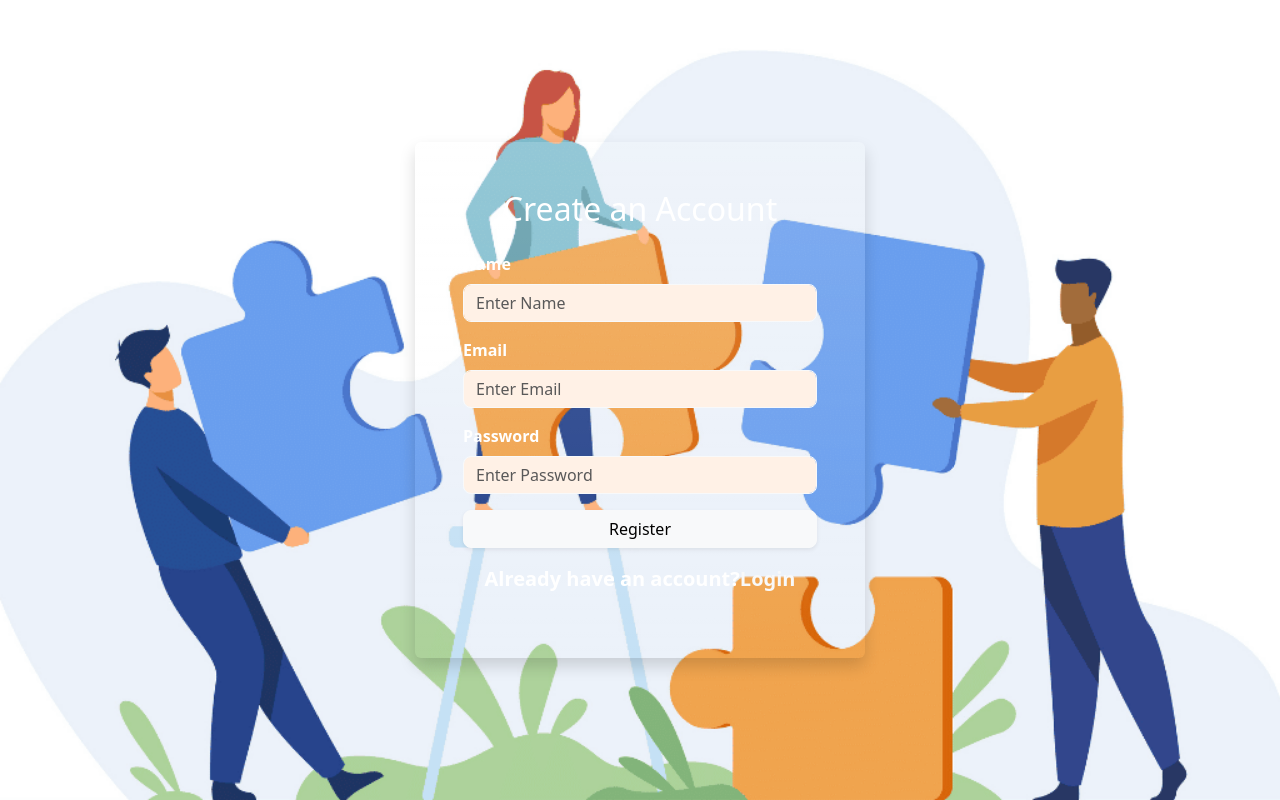
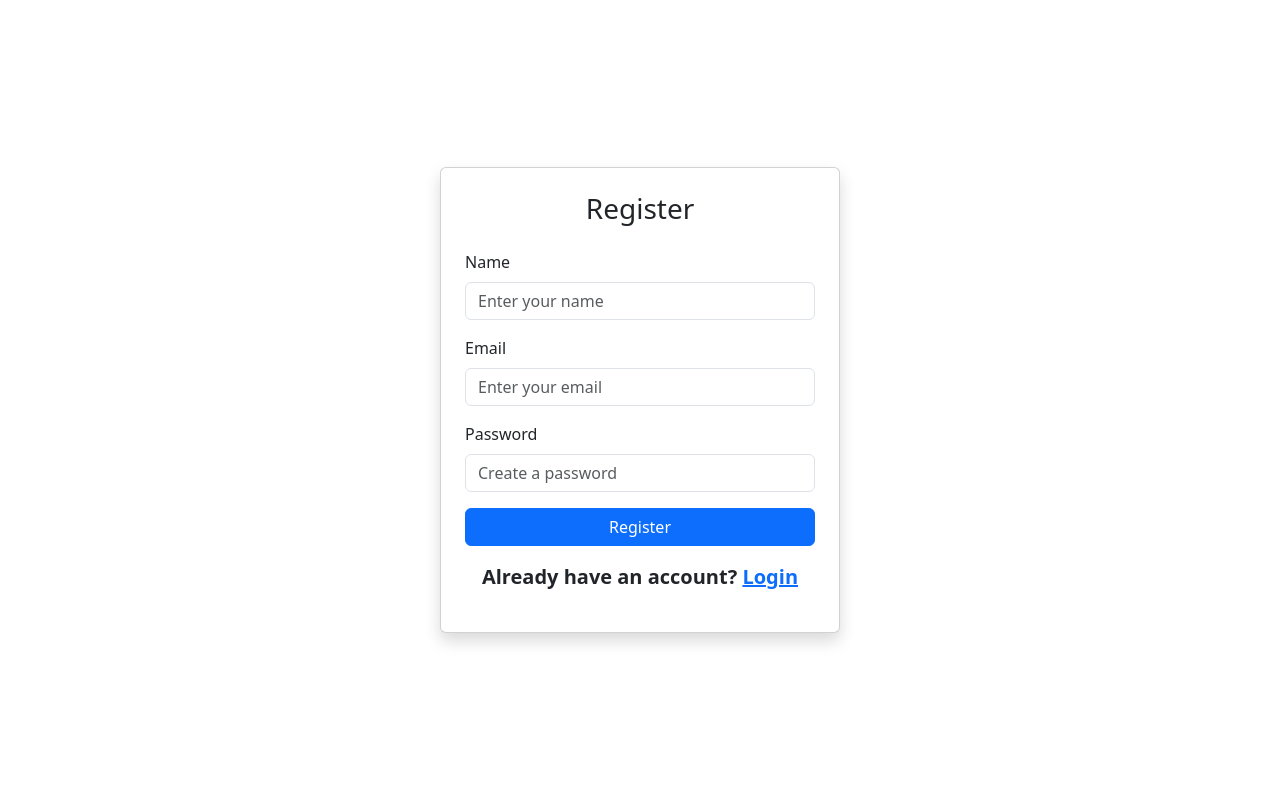
Before and after one commit to iamsjeevan/Task-Management-System, a React (Vite) app in the folder client/: page /Register in a window 1280 px wide. Built offline with nearby package versions, Linux system fonts and the light colour scheme.

Commit message:
login and registration

```diff
--- a/client/src/pages/Login.jsx
+++ b/client/src/pages/Login.jsx
@@ -1,92 +1,35 @@
-import React, { useState } from 'react';
-import { Link, useNavigate } from 'react-router-dom';
-import axios from 'axios';
-import image1 from '../assets/homeimage.png';
+import React from 'react';
+import { Link } from 'react-router-dom';
+import 'bootstrap/dist/css/bootstrap.min.css';
 
-function Login() {
-    const [email, setEmail] = useState('');
-    const [password, setPassword] = useState('');
-    const { setUser } = useUser();
-    const navigate = useNavigate();
-
-    const handleSubmit = (e) => {
-        e.preventDefault();
-        axios.post('http://localhost:3000/Login', { email, password })
-            .then(result => {
-                if (result.data !== "No User Found" && result.data !== "Password is Incorrect") {
-                    alert("User logged in successfully");
-                    setUser(result.data);
-                    navigate('/Main');
-                } else {
-                    alert(result.data);
-                }
-            })
-            .catch(err => console.log(err));
-    }
-
+const Login = () => {
   return (
-        <div
-            className="d-flex justify-content-center align-items-center vh-100"
-            style={{
-                backgroundImage: `url(${image1})`,
-                backgroundSize: 'cover',
-                backgroundPosition: 'center',
-                backgroundAttachment: 'fixed',
-            }}
-        >
-            <div
-                className="bg-gradient p-5 rounded shadow w-100"
-                style={{
-                    maxWidth: '450px',
-                    background: 'linear-gradient(to bottom right, #ff7e5f, #feb47b)',
-                    boxShadow: '0 4px 10px rgba(0, 0, 0, 0.1)',
-                }}
-            >
-                <h2 className="text-center mb-4 text-white">Login</h2>
-                <form onSubmit={handleSubmit}>
+    <div className="container d-flex justify-content-center align-items-center vh-100">
+      <div className="card p-4 shadow" style={{ width: '400px' }}>
+        <h3 className="text-center mb-4">Login</h3>
+        <form>
           <div className="mb-3">
-                        <label htmlFor="email" className="form-label text-white">
-                            <strong>Email</strong>
+            <label htmlFor="email" className="form-label">
+              Email
             </label>
-                        <input
-                            type="text"
-                            placeholder="Enter Email"
-                            autoComplete="off"
-                            name="email"
-                            className="form-control border-light rounded-3"
-                            required
-                            onChange={(e) => setEmail(e.target.value)}
-                            style={{ backgroundColor: "#fff1e6" }}
-                        />
+            <input type="email" className="form-control" id="email" placeholder="Enter your email" required />
           </div>
           <div className="mb-3">
-                        <label htmlFor="password" className="form-label text-white">
-                            <strong>Password</strong>
+            <label htmlFor="password" className="form-label">
+              Password
             </label>
-                        <input
-                            type="password"
-                            placeholder="Enter Password"
-                            autoComplete="off"
-                            name="password"
-                            className="form-control border-light rounded-3"
-                            required
-                            onChange={(e) => setPassword(e.target.value)}
-                            style={{ backgroundColor: "#fff1e6" }}
-                        />
+            <input type="password" className="form-control" id="password" placeholder="Enter your password" required />
           </div>
-                    <button type="submit" className="btn btn-light w-100 rounded-3 shadow-sm mb-3">
-                        Login
-                    </button>
+          <button type="submit" className="btn btn-primary w-100">Login</button>
         </form>
-                <p className="text-center text-white">
-                    Don't have an account?{' '}
-                    <Link to="/Register" className="text-decoration-none text-light fw-bold">
-                        Register
-                    </Link>
+        <div className="text-center mt-3">
+          <p>
+            Don't have an account? <Link to="/Register">Register</Link>
           </p>
         </div>
       </div>
+    </div>
   );
-}
+};
 
 export default Login;
--- a/client/src/pages/Register.jsx
+++ b/client/src/pages/Register.jsx
@@ -1,103 +1,41 @@
+import React from 'react';
+import { Link } from 'react-router-dom';
+import 'bootstrap/dist/css/bootstrap.min.css';
 
-import React, { useState } from "react";
-import { Link, useNavigate } from "react-router-dom";
-import axios from "axios";
-import image1 from '../assets/homeimage.png';
-
-function Register() {
-    const [name, setName] = useState('');
-    const [email, setEmail] = useState('');
-    const [password, setPassword] = useState('');
-    const navigate = useNavigate();
-
-    const handleSubmit = (e) => {
-        e.preventDefault();
-        axios.post('http://localhost:3000/Register', { name, email, password })
-            .then(result => {
-                console.log(result);
-                navigate('/Login');
-            })
-            .catch(err => console.log(err));
-    };
-
+const Register = () => {
   return (
-        <div
-            className="d-flex justify-content-center align-items-center vh-100"
-            style={{
-                backgroundImage: `url(${image1})`,
-                backgroundSize: 'cover',
-                backgroundPosition: 'center',
-                backgroundAttachment: 'fixed',
-            }}
-        >
-            <div
-                className="bg-gradient p-5 rounded shadow w-100"
-                style={{
-                    maxWidth: '450px',
-                    background: 'linear-gradient(to bottom right, #ff7e5f, #feb47b)',
-                    boxShadow: '0 4px 10px rgba(0, 0, 0, 0.1)',
-                }}
-            >
-                <h2 className="text-center mb-4 text-white">Create an Account</h2>
-                <form onSubmit={handleSubmit}>
+    <div className="container d-flex justify-content-center align-items-center vh-100">
+      <div className="card p-4 shadow" style={{ width: '400px' }}>
+        <h3 className="text-center mb-4">Register</h3>
+        <form>
           <div className="mb-3">
-                        <label htmlFor="name" className="form-label text-white">
-                            <strong>Name</strong>
+            <label htmlFor="name" className="form-label">
+              Name
             </label>
-                        <input
-                            type="text"
-                            placeholder="Enter Name"
-                            autoComplete="off"
-                            name="name"
-                            className="form-control border-light rounded-3"
-                            required
-                            onChange={(e) => setName(e.target.value)}
-                            style={{ backgroundColor: "#fff1e6" }}
-                        />
+            <input type="text" className="form-control" id="name" placeholder="Enter your name" required />
           </div>
           <div className="mb-3">
-                        <label htmlFor="email" className="form-label text-white">
-                            <strong>Email</strong>
+            <label htmlFor="email" className="form-label">
+              Email
             </label>
-                        <input
-                            type="email"
-                            placeholder="Enter Email"
-                            autoComplete="off"
-                            name="email"
-                            className="form-control border-light rounded-3"
-                            required
-                            onChange={(e) => setEmail(e.target.value)}
-                            style={{ backgroundColor: "#fff1e6" }}
-                        />
+            <input type="email" className="form-control" id="email" placeholder="Enter your email" required />
           </div>
           <div className="mb-3">
-                        <label htmlFor="password" className="form-label text-white">
-                            <strong>Password</strong>
+            <label htmlFor="password" className="form-label">
+              Password
             </label>
-                        <input
-                            type="password"
-                            placeholder="Enter Password"
-                            autoComplete="off"
-                            name="password"
-                            className="form-control border-light rounded-3"
-                            required
-                            onChange={(e) => setPassword(e.target.value)}
-                            style={{ backgroundColor: "#fff1e6" }}
-                        />
+            <input type="password" className="form-control" id="password" placeholder="Create a password" required />
           </div>
-                    <button type="submit" className="btn btn-light w-100 rounded-3 shadow-sm mb-3">
-                        Register
-                    </button>
+          <button type="submit" className="btn btn-primary w-100">Register</button>
         </form>
-                <p className="text-center text-white">
-                    Already have an account?
-                    <Link to="/Login" className="text-decoration-none text-light fw-bold">
-                        Login
-                    </Link>
+        <div className="text-center mt-3">
+          <p>
+            Already have an account? <Link to="/Login">Login</Link>
           </p>
         </div>
       </div>
+    </div>
   );
-}
+};
 
 export default Register;
```
Lines whose indentation alone changed are shown as unchanged.
